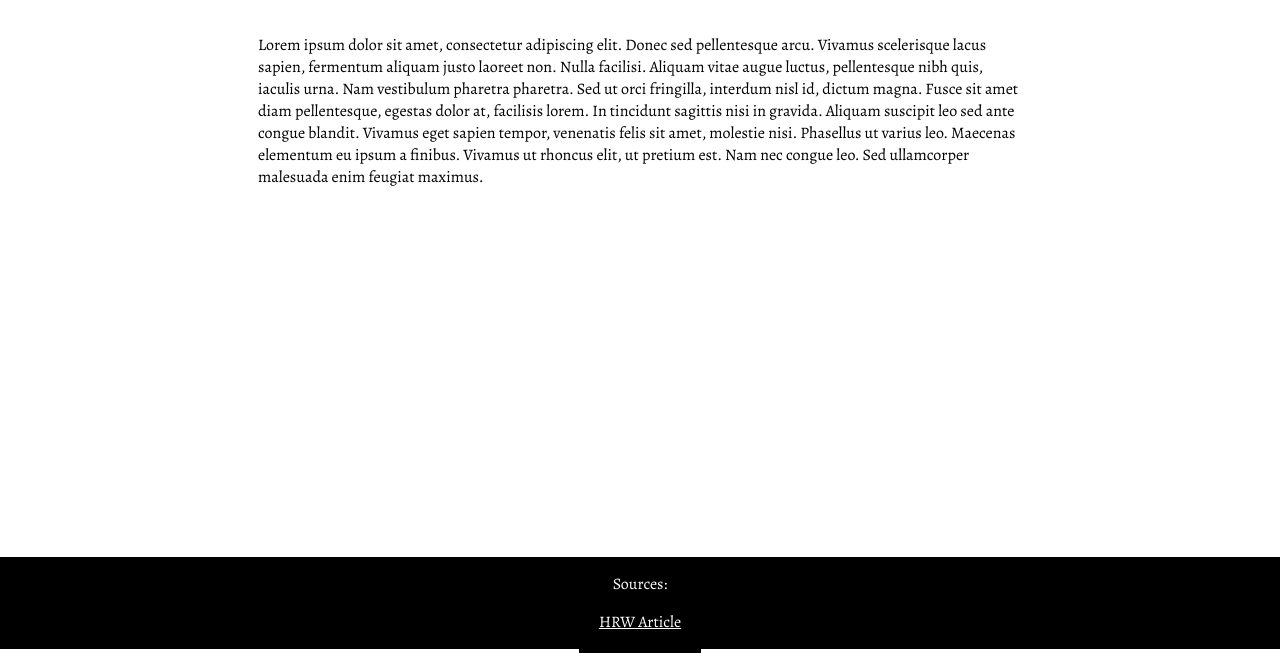
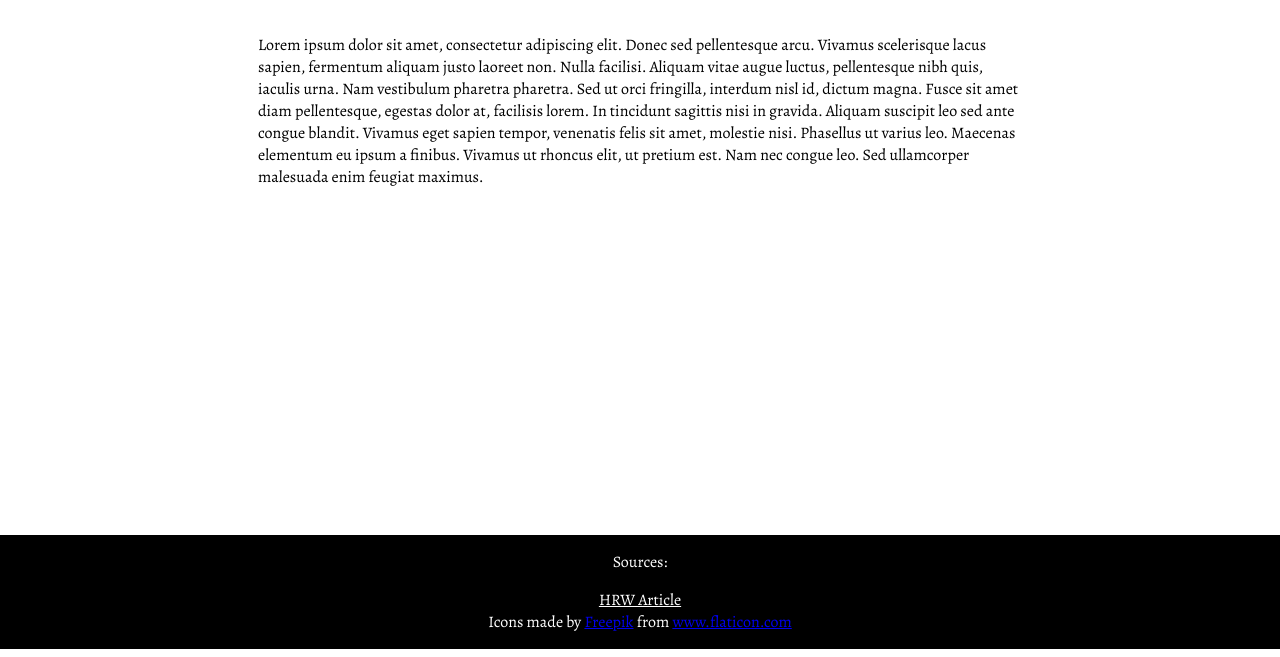
Before and after one commit to clarissafurtado7/symmetrical-guacamole, a plain HTML site: page docs/facts.html in a window 1280 px wide. Shown: the part 151-808 px from the top of the page. Drawn offline with nearby package versions, Linux system fonts and the light colour scheme.

Commit message:
Update facts.html

```diff
--- a/docs/facts.html
+++ b/docs/facts.html
@@ -7,6 +7,13 @@
     <link href="style.css" rel="stylesheet" type="text/css" />
     <link href='https://fonts.googleapis.com/css?family=Abel' rel='stylesheet'>
     <link href='https://fonts.googleapis.com/css?family=Alegreya' rel='stylesheet'>
+    <link rel="apple-touch-icon" sizes="180x180" href="/apple-touch-icon.png">
+    <link rel="icon" type="image/png" sizes="32x32" href="/favicon-32x32.png">
+    <link rel="icon" type="image/png" sizes="16x16" href="/favicon-16x16.png">
+    <link rel="manifest" href="/site.webmanifest">
+    <link rel="mask-icon" href="/safari-pinned-tab.svg" color="#5bbad5">
+    <meta name="msapplication-TileColor" content="#da532c">
+    <meta name="theme-color" content="#ffffff">
     <link href="overview.html" rel="home" type="text/html" />
     <link href="facts.html" rel="overview" type="text/html" />
   </head>
@@ -24,6 +31,7 @@
   </body>
   <footer>
       <p>Sources:</p>
-      <p><a href="https://www.hrw.org/news/2019/06/10/need-treat-children-differently-adults-federal-criminal-justice-system#" id="footer">HRW Article</a></p>
+      <p><a href="https://www.hrw.org/news/2019/06/10/need-treat-children-differently-adults-federal-criminal-justice-system#" id="footer">HRW Article</a><br>
+    Icons made by <a href="https://www.freepik.com" title="Freepik">Freepik</a> from <a href="https://www.flaticon.com/" title="Flaticon">www.flaticon.com</a></p>
   </footer>
 </html>
```
